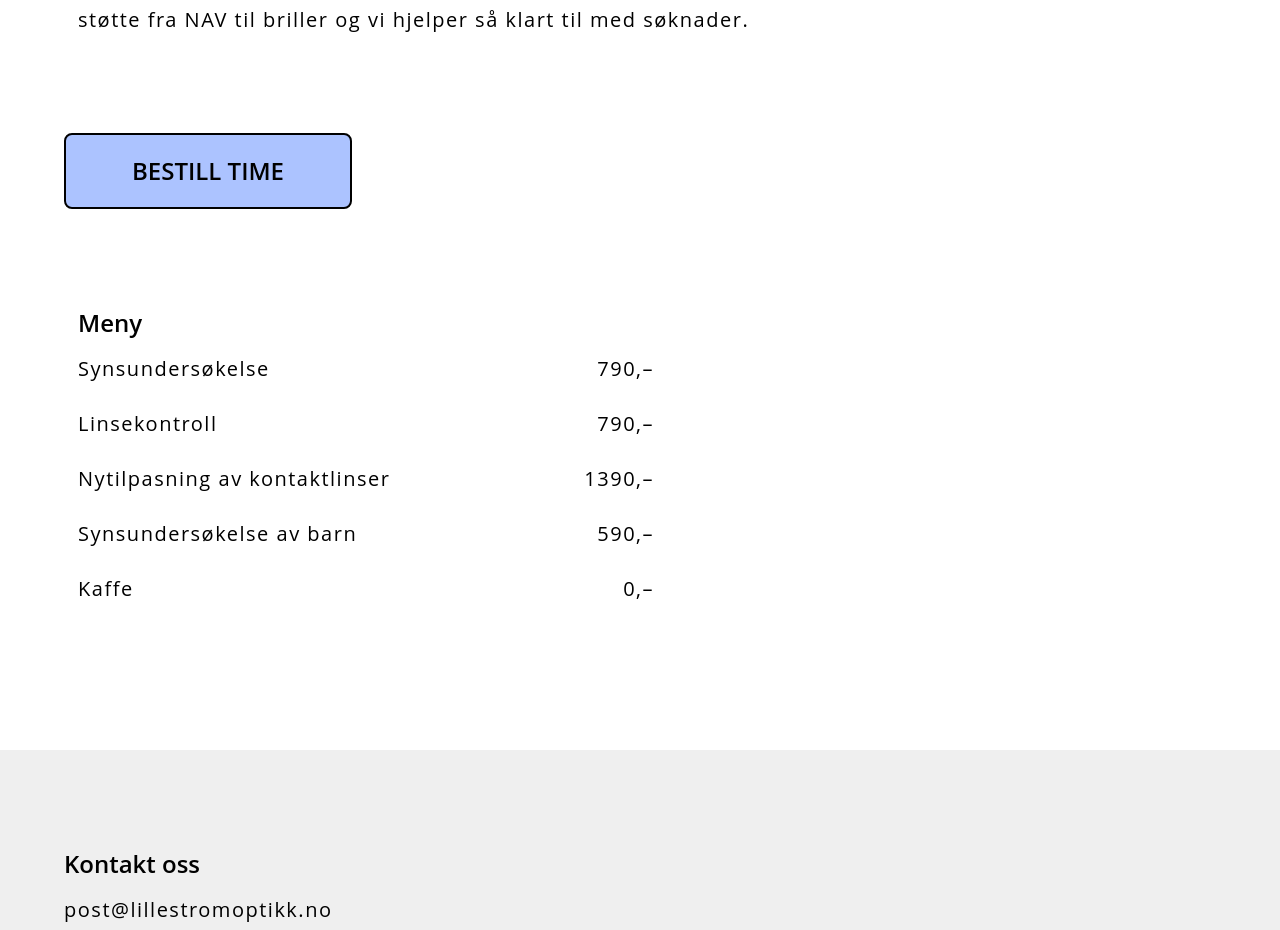
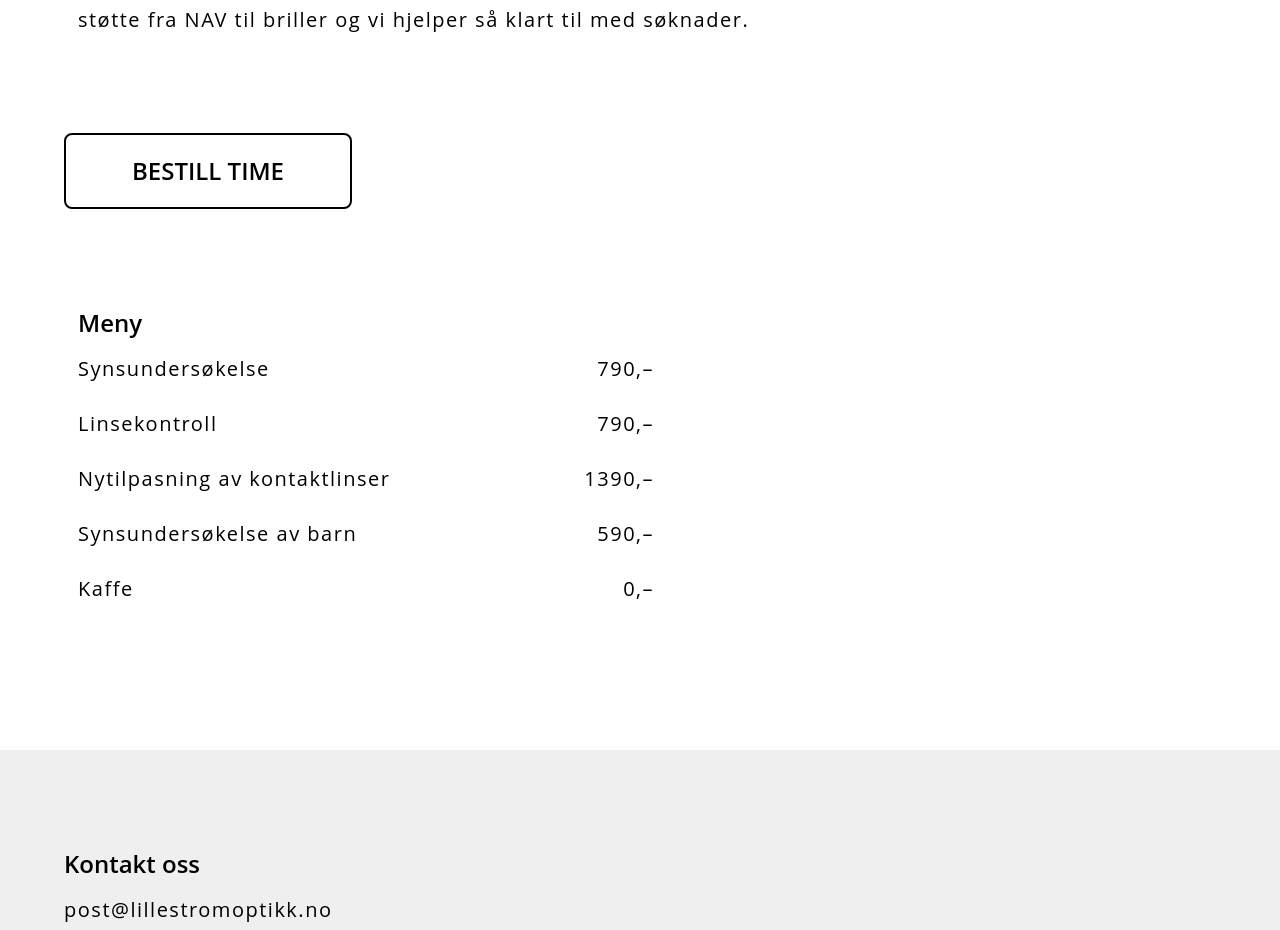
Before and after one commit to mathildeew/lillestromoptikk, a React (Vite) app: page / in a window 1280 px wide. Shown: the part 1280-2210 px from the top of the page. Built offline with nearby package versions, Linux system fonts and the light colour scheme; a web font is replaced by a local one.

Commit message:
color btn

```diff
--- a/src/components/Synsundersokelse/index.jsx
+++ b/src/components/Synsundersokelse/index.jsx
@@ -27,7 +27,7 @@ export default function Synsundersokelse() {
 
         <button
           id="bestilltime"
-          className="text-2xl font-semibold uppercase bg-primary w-72  border-2 border-black rounded-lg px-3.5 py-5 mb-24 z-10 hover:shadow-lg"
+          className="text-2xl font-semibold uppercase bg-white w-72  border-2 border-black rounded-lg px-3.5 py-5 mb-24 z-10 hover:shadow-lg"
         >
           <Link to="https://www.coptikk.no/bestill-synstest">Bestill time</Link>
         </button>
```
